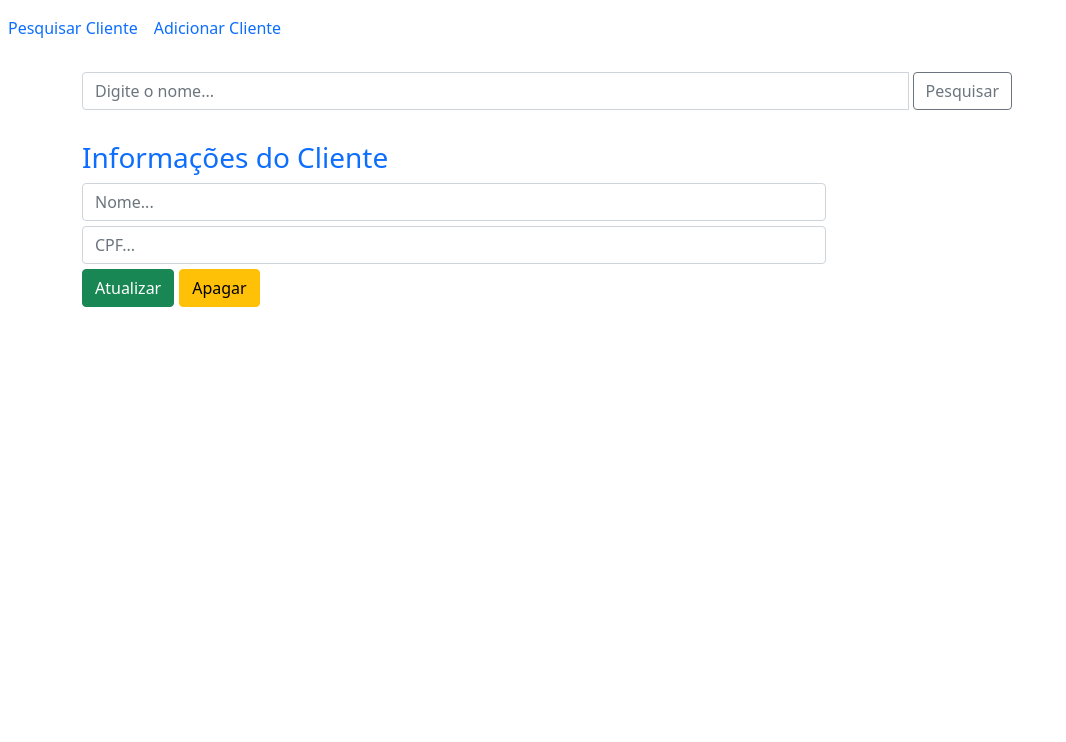
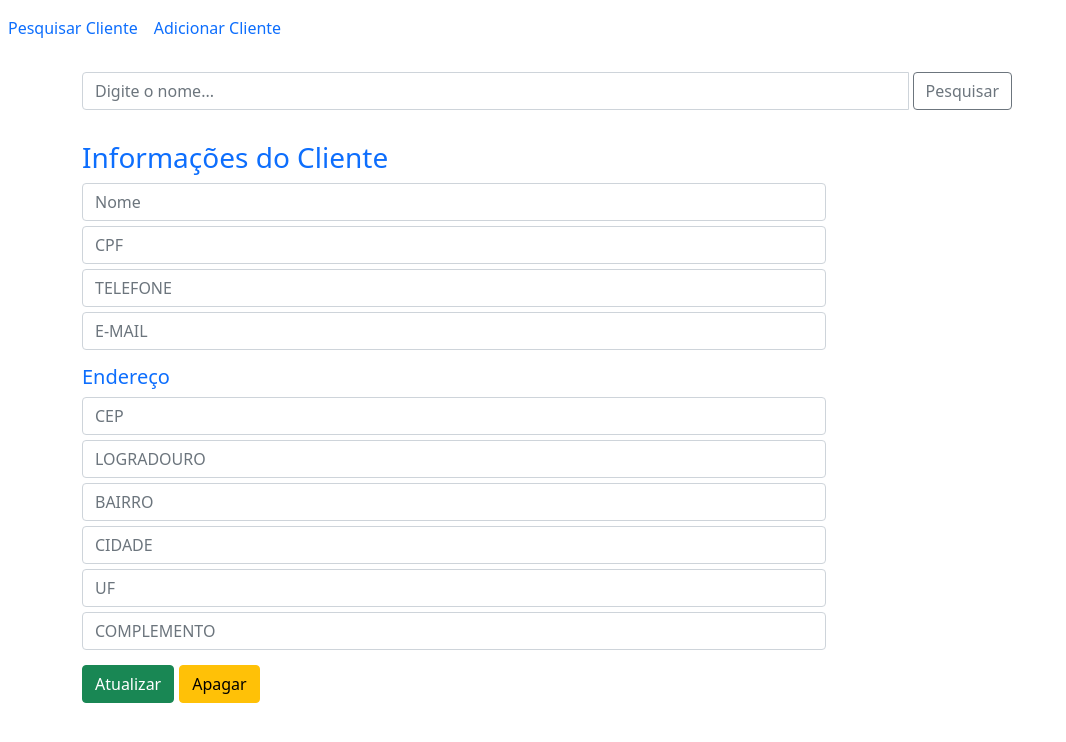
Before and after one commit to juniorots/avaliacao-front, a React (Create React App) app: page /clientes in a window 1280 px wide. Shown: the top 742 px of the page, without its empty margins (0-1066 px from the left). Built offline with nearby package versions, Linux system fonts and the light colour scheme; the HTML template or start-up script is replaced by a standard one.

Commit message:
Commit Front Avaliacao

```diff
--- a/src/components/add-cliente.js
+++ b/src/components/add-cliente.js
@@ -10,11 +10,22 @@ export default class AddCliente extends Component {
         // this.newCliente = this.newCliente.bind(this);
 
         this.state = {
-            id: null,
+            cliente: {nome:"teste"},
+            idCliente: "",
             nomeCliente: "",
-            cpf: "",
+            endereco: {
+                cep: "",
+                logradouro: "",
+                bairro: "",
+                cidade: "",
+                uf: "",
+                complemento: ""
+            },
+            telefone: [],
+            email: [],
+            operador: "",
             enviado: false
-        }
+        };
     }
     onChangeHandler(field, value) {
         this.setState({
@@ -51,6 +62,8 @@ export default class AddCliente extends Component {
     }
 
     render() {
+        const { nomeCliente,
+            cpf, endereco, telefone, email } = this.state;
         return (
             <div className="submit-form">
                 {this.state.enviado ? (
@@ -62,30 +75,111 @@ export default class AddCliente extends Component {
                     </Alert>
                 ) : (
                     <div style={styleContainer}>
-                        <div className="form-group">
+                        <h3 style={styleTitulo}>Preencha os dados</h3>
                         <input
                             type="text"
                             className="form-control"
                             style={styleInput}
                             id="nomeCliente"
-                                placeHolder="Nome..."
+                            placeHolder="Nome"
                             required
-                                value={this.state.nomeCliente}
+                            size="20"
+                            value={nomeCliente}
                             onChange={value => this.onChangeHandler("nomeCliente", value)}
                         />
-                        </div>
-                        <div className="form-group">
                         <input
                             type="text"
                             className="form-control"
                             style={styleInput}
                             id="cpf"
-                                placeHolder="CPF..."
+                            placeHolder="CPF"
                             required
-                                value={this.state.cpf}
-                                onChange={value => this.onChangeHandler("cpf", value)}
+                            value={cpf}
+                            onChange={value => this.onChangeHandler("nomeCliente", value)}
                         />
-                        </div>
+
+                        <input
+                            type="text"
+                            className="form-control"
+                            style={styleInput}
+                            id="telefone"
+                            placeHolder="TELEFONE"
+                            required
+                            value={telefone}
+                            onChange={value => this.onChangeHandler("telefone", value)}
+                        />
+
+                        <input
+                            type="text"
+                            className="form-control"
+                            style={styleInput}
+                            id="email"
+                            placeHolder="E-MAIL"
+                            required
+                            value={email}
+                            onChange={value => this.onChangeHandler("email", value)}
+                        />
+
+                        <h5 style={styleTitulo}>Endereço</h5>
+                        <input
+                            type="text"
+                            className="form-control"
+                            style={styleInput}
+                            id="cep"
+                            placeHolder="CEP"
+                            required
+                            value={endereco.cep}
+                            onChange={value => this.onChangeHandler("endereco.cep", value)}
+                        />
+                        <input
+                            type="text"
+                            className="form-control"
+                            style={styleInput}
+                            id="logradouro"
+                            placeHolder="LOGRADOURO"
+                            required
+                            value={endereco.logradouro}
+                            onChange={value => this.onChangeHandler("endereco.logradouro", value)}
+                        />
+                        <input
+                            type="text"
+                            className="form-control"
+                            style={styleInput}
+                            id="bairro"
+                            placeHolder="BAIRRO"
+                            required
+                            value={endereco.bairro}
+                            onChange={value => this.onChangeHandler("endereco.bairro", value)}
+                        />
+                        <input
+                            type="text"
+                            className="form-control"
+                            style={styleInput}
+                            id="cidade"
+                            placeHolder="CIDADE"
+                            required
+                            value={endereco.cidade}
+                            onChange={value => this.onChangeHandler("endereco.cidade", value)}
+                        />
+                        <input
+                            type="text"
+                            className="form-control"
+                            style={styleInput}
+                            id="uf"
+                            placeHolder="UF"
+                            required
+                            value={endereco.uf}
+                            onChange={value => this.onChangeHandler("endereco.uf", value)}
+                        />
+                        <input
+                            type="text"
+                            className="form-control"
+                            style={styleInput}
+                            id="complemento"
+                            placeHolder="COMPLEMENTO"
+                            value={endereco.complemento}
+                            onChange={value => this.onChangeHandler("endereco.complemento", value)}
+                        />
 
                         <button onClick="{this.saveCliente}" className="btn btn-success">
                             Cadastrar
@@ -100,9 +194,12 @@ export default class AddCliente extends Component {
 const styleContainer = {
     margin: 5
 }
-
 const styleInput = {
     marginBottom: 5,
     marginleft: 5,
-    MarginRight: 5
+    marginRight: 5
 }
+const styleTitulo = {
+    paddingTop: 10,
+    color: "#0d6efd"
+}
--- a/src/components/main-cliente.js
+++ b/src/components/main-cliente.js
@@ -13,6 +13,16 @@ export default class MainCliente extends Component {
             idCliente: "",
             nomeCliente: "",
             nomePesquisa: "",
+            endereco: {
+                cep: "",
+                logradouro: "",
+                bairro: "",
+                cidade: "",
+                uf: "",
+                complemento: ""
+            },
+            telefone: [],
+            email: [],
             operador: "",
             found: true,
             searchEvent: false
@@ -69,7 +79,8 @@ export default class MainCliente extends Component {
     }
 
     render() {
-        const { nomeCliente, cliente, found, nomePesquisa, cpf, searchEvent } = this.state;
+        const { nomeCliente, cliente, found,
+            nomePesquisa, cpf, searchEvent, endereco, telefone, email } = this.state;
         return(
             <div className="list_row">
                 <div className="col-md-10">
@@ -101,7 +112,7 @@ export default class MainCliente extends Component {
                                 className="form-control"
                                 style={styleInput}
                                 id="nomeCliente"
-                                placeHolder="Nome..."
+                                placeHolder="Nome"
                                 required
                                 value={nomeCliente}
                                 onChange={value => this.onChangeHandler("nomeCliente", value)}
@@ -111,10 +122,93 @@ export default class MainCliente extends Component {
                                 className="form-control"
                                 style={styleInput}
                                 id="cpf"
-                                placeHolder="CPF..."
+                                placeHolder="CPF"
                                 required
                                 value={cpf}
                                 onChange={value => this.onChangeHandler("nomeCliente", value)}
+                            />
+
+                            <input
+                                type="text"
+                                className="form-control"
+                                style={styleInput}
+                                id="telefone"
+                                placeHolder="TELEFONE"
+                                required
+                                value={telefone}
+                                onChange={value => this.onChangeHandler("telefone", value)}
+                            />
+
+                            <input
+                                type="text"
+                                className="form-control"
+                                style={styleInput}
+                                id="email"
+                                placeHolder="E-MAIL"
+                                required
+                                value={email}
+                                onChange={value => this.onChangeHandler("email", value)}
+                            />
+
+                            <h5 style={styleTitulo}>Endereço</h5>
+                            <input
+                                type="text"
+                                className="form-control"
+                                style={styleInput}
+                                id="cep"
+                                placeHolder="CEP"
+                                required
+                                value={endereco.cep}
+                                onChange={value => this.onChangeHandler("endereco.cep", value)}
+                            />
+                            <input
+                                type="text"
+                                className="form-control"
+                                style={styleInput}
+                                id="logradouro"
+                                placeHolder="LOGRADOURO"
+                                required
+                                value={endereco.logradouro}
+                                onChange={value => this.onChangeHandler("endereco.logradouro", value)}
+                            />
+                            <input
+                                type="text"
+                                className="form-control"
+                                style={styleInput}
+                                id="bairro"
+                                placeHolder="BAIRRO"
+                                required
+                                value={endereco.bairro}
+                                onChange={value => this.onChangeHandler("endereco.bairro", value)}
+                            />
+                            <input
+                                type="text"
+                                className="form-control"
+                                style={styleInput}
+                                id="cidade"
+                                placeHolder="CIDADE"
+                                required
+                                value={endereco.cidade}
+                                onChange={value => this.onChangeHandler("endereco.cidade", value)}
+                            />
+                            <input
+                                type="text"
+                                className="form-control"
+                                style={styleInput}
+                                id="uf"
+                                placeHolder="UF"
+                                required
+                                value={endereco.uf}
+                                onChange={value => this.onChangeHandler("endereco.uf", value)}
+                            />
+                            <input
+                                type="text"
+                                className="form-control"
+                                style={styleInput}
+                                id="complemento"
+                                placeHolder="COMPLEMENTO"
+                                value={endereco.complemento}
+                                onChange={value => this.onChangeHandler("endereco.complemento", value)}
                             />
 
                             <button
@@ -153,5 +247,6 @@ const styleTitulo = {
     color: "#0d6efd"
 }
 const styleButton = {
+    marginTop: 10,
     marginRight: 5
 }
```
Lines whose indentation alone changed are shown as unchanged.
